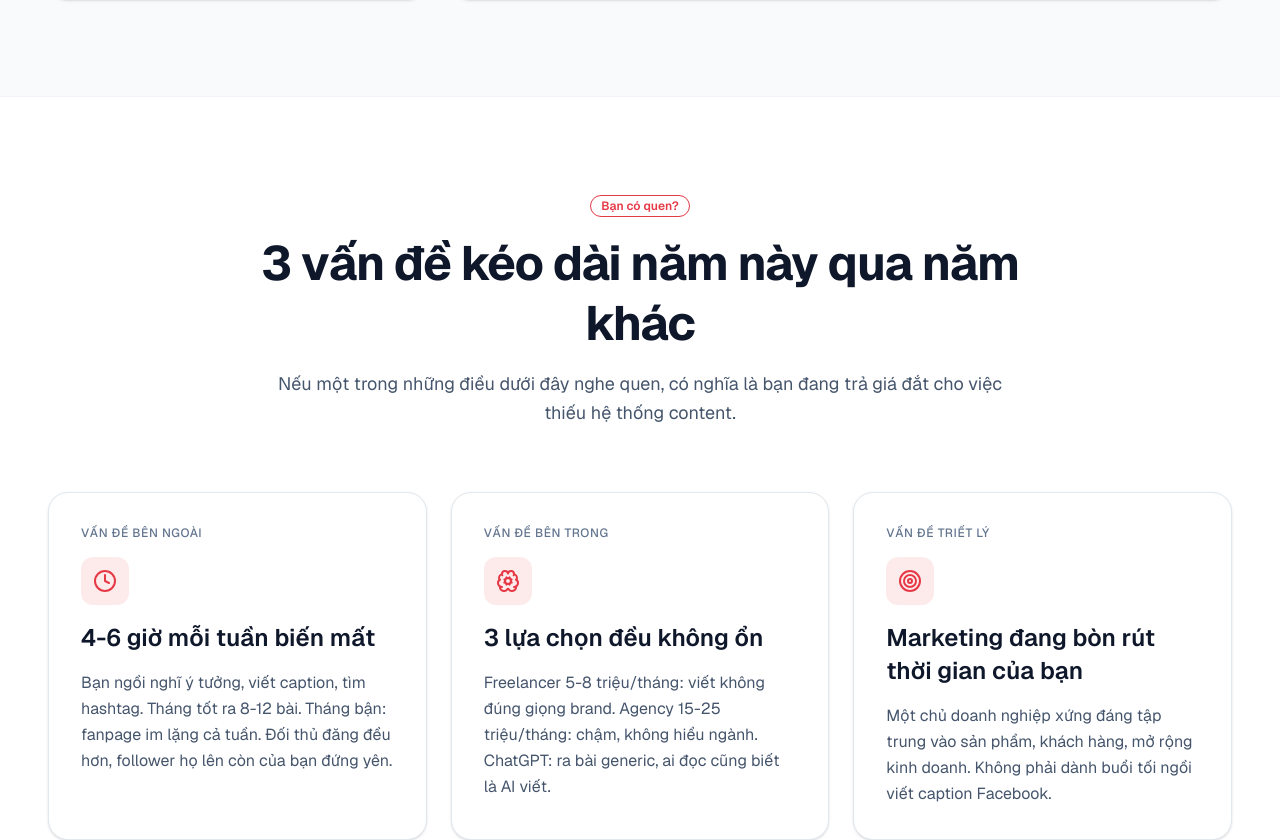
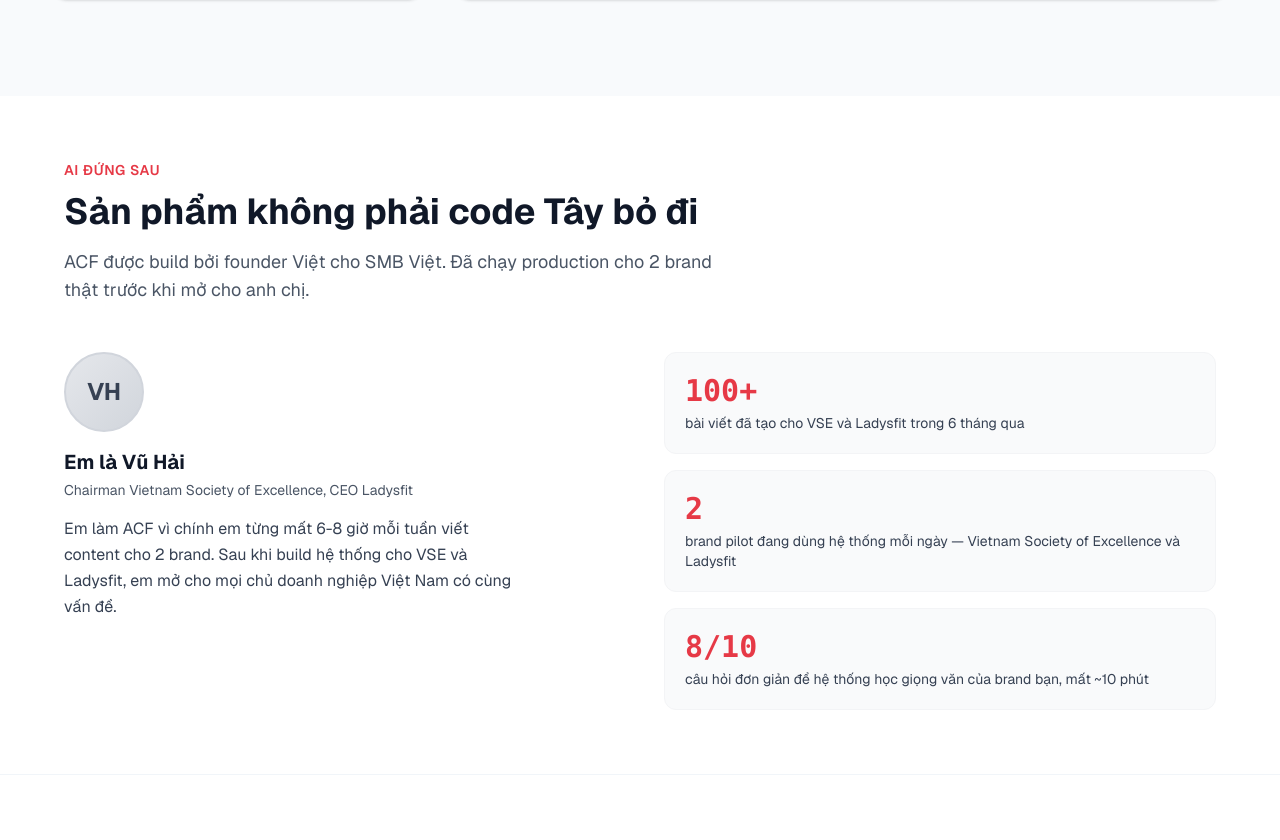
Before and after one commit to vuhuyhai/auto-content-factory, a Next.js app: page / in a window 1280 px wide. Shown: the part 1005-1845 px from the top of the page. Built offline with nearby package versions, Linux system fonts and the light colour scheme.

Commit message:
feat(landing-day27-task2): add trust section + 3 sample posts in Vietnamese

```diff
--- a/src/app/page.tsx
+++ b/src/app/page.tsx
@@ -1,7 +1,9 @@
 import { LandingNav } from "@/components/landing/landing-nav";
 import { HeroSection } from "@/components/landing/hero-section";
+import { TrustSection } from "@/components/landing/trust-section";
 import { PainSection } from "@/components/landing/pain-section";
 import { ConsequenceSection } from "@/components/landing/consequence-section";
+import { SamplesSection } from "@/components/landing/samples-section";
 import { PricingSection } from "@/components/landing/pricing-section";
 import { BonusGuaranteeSection } from "@/components/landing/bonus-guarantee-section";
 import { FinalCtaSection } from "@/components/landing/final-cta-section";
@@ -12,11 +14,14 @@ export default function HomePage() {
     <main className="min-h-screen bg-slate-50">
       <LandingNav />
       <HeroSection />
+      <TrustSection />
       {/* id wrappers cho anchor nav - khong dung vao file section */}
       <div id="features" className="scroll-mt-20">
         <PainSection />
       </div>
       <ConsequenceSection />
+      {/* SamplesSection tu mang id="samples" + scroll-mt-20 */}
+      <SamplesSection />
       <div id="pricing" className="scroll-mt-20">
         <PricingSection />
       </div>
--- /dev/null
+++ b/src/components/landing/samples-section.tsx
@@ -0,0 +1,109 @@
+// Samples Section - 3 bài thật do ACF tạo cho 3 brand khác giọng
+// Server Component: bằng chứng giọng văn linh hoạt, đặt trước Pricing
+// Anchor id="samples" cho CTA secondary trong Hero scroll tới
+
+interface SampleCard {
+  badge: string;
+  badgeClass: string;
+  brand: string;
+  voice: string;
+  title: string;
+  hook: string;
+  body: string;
+  hashtags: string;
+}
+
+const SAMPLE_CARDS: SampleCard[] = [
+  {
+    badge: "Fitness phụ nữ sau sinh",
+    badgeClass: "bg-pink-100 text-pink-800",
+    brand: "Ladysfit",
+    voice: "Giọng Everyman · ấm áp · chị em với chị em",
+    title:
+      "Bụng dưới sau sinh: bạn không lười, cơ thể bạn đang phục hồi",
+    hook: "Sao 6 tháng sau sinh bụng vẫn chưa về? Vì cơ bụng thẳng đã giãn ra 50% lúc bầu, và nó cần thời gian co lại đúng cách, không phải cố gắng hơn.",
+    body: "Có một thứ ít ai nói với chị em sau sinh: cơ bụng thẳng (diastasis recti) giãn ra 50% trong thai kỳ. 6 tháng đầu sau sinh, nó co lại tự nhiên một phần. Nhưng từ tháng thứ 7, nếu không tập đúng, nó sẽ ở yên đó. Plank và sit-up KHÔNG giúp lúc này. Nó còn làm nặng thêm.",
+    hashtags: "#Ladysfit #SauSinh #BungDuoi #DiastasisRecti #TapDungCach",
+  },
+  {
+    badge: "B2B Operational Excellence",
+    badgeClass: "bg-blue-100 text-blue-800",
+    brand: "Vietnam Society of Excellence",
+    voice: "Giọng Sage · chuyên môn · phân tích sâu",
+    title:
+      "Toyota mất 22 năm để dạy 'kaizen' cho mọi người. Bạn đang vội.",
+    hook: "Khi McKinsey hỏi 1500 CEO về điểm yếu lớn nhất của Lean transformation, câu trả lời số 1 không phải technology. Là speed of culture change.",
+    body: "Toyota Production System ra đời 1948. Đến 1970 mới chính thức gọi là 'kaizen'. Tức 22 năm từ 'có vài thực hành tốt' đến 'ai cũng biết, ai cũng làm'. Doanh nghiệp Việt 2026 muốn implement Lean trong 6 tháng. Cùng lúc đó muốn nhân viên 'tự giác cải tiến' như Toyota. Hai việc đó không cùng tồn tại.",
+    hashtags: "#VSE #OperationalExcellence #Lean #Kaizen #LongTermThinking",
+  },
+  {
+    badge: "F&B specialty coffee",
+    badgeClass: "bg-amber-100 text-amber-800",
+    brand: "Cafe Hạt Mộc Châu (mẫu)",
+    voice: "Giọng Creator · vui vẻ · kể chuyện đời thường",
+    title:
+      "Khách order cà phê đen đá. Sao tụi mình lại hỏi 'anh thích chua hay đắng?'",
+    hook: "Có ngày cô khách quen hỏi: 'Sao quán mày phức tạp vậy, gọi cà phê đen mà còn hỏi mấy câu'. Tụi mình cười, kéo cổ ghế xuống, kể.",
+    body: "Cà phê đen đá có 30+ vị khác nhau. Robusta Đắk Lắk: đậm, đắng, hậu dài. Arabica Cầu Đất: chua thanh, mùi hoa. Mix 70/30: cân bằng, dễ uống. Khách quen 'đen đá nhạt nhạt' thì hợp Arabica. Khách quen 'cà phê phải đậm' thì Robusta. Hỏi 1 câu đỡ pha 1 ly không vừa miệng.",
+    hashtags: "#SpecialtyCoffee #CaPheVietnam #ChamKhachKieuCu #ArabicaCauDat",
+  },
+];
+
+export function SamplesSection() {
+  return (
+    <section
+      id="samples"
+      className="w-full scroll-mt-20 bg-gray-50 py-16 px-4 md:py-20 md:px-6"
+    >
+      <div className="max-w-6xl mx-auto">
+        <p className="text-sm font-semibold uppercase tracking-wider text-accent-acf mb-3">
+          Bằng chứng giọng văn
+        </p>
+        <h2 className="text-3xl md:text-4xl font-bold text-gray-900 mb-4">
+          Cùng một hệ thống. 3 giọng khác nhau. Hoàn toàn Việt.
+        </h2>
+        <p className="text-lg text-gray-600 max-w-3xl mb-12">
+          Mỗi brand có persona riêng. ACF học giọng văn từ 8 câu hỏi rồi viết
+          đúng tone. Đây là 3 bài thật do hệ thống tạo cho 3 brand khác nhau.
+        </p>
+
+        <div className="grid grid-cols-1 md:grid-cols-3 gap-6 mt-12">
+          {SAMPLE_CARDS.map((card) => (
+            <article
+              key={card.brand}
+              className="flex h-full flex-col rounded-2xl border border-gray-200 bg-white p-6 transition-all duration-200 hover:border-accent-acf hover:shadow-lg"
+            >
+              <span
+                className={`inline-block rounded px-2 py-1 text-xs font-semibold uppercase tracking-wider ${card.badgeClass}`}
+              >
+                {card.badge}
+              </span>
+              <span className="mt-2 text-sm font-semibold text-gray-900">
+                {card.brand}
+              </span>
+              <span className="text-xs text-gray-500">{card.voice}</span>
+
+              <div className="mt-4 mb-4 border-t border-gray-200" />
+
+              <h3 className="text-base font-bold text-gray-900 leading-snug">
+                {card.title}
+              </h3>
+              <p className="mt-2 text-sm italic text-gray-600">{card.hook}</p>
+              <p className="mt-3 text-sm leading-relaxed text-gray-700 line-clamp-5">
+                {card.body}
+              </p>
+              <div className="mt-3 flex flex-wrap gap-1 text-xs text-blue-600">
+                {card.hashtags}
+              </div>
+            </article>
+          ))}
+        </div>
+
+        <p className="mt-12 text-center text-sm text-gray-600">
+          3 bài này do ACF tạo. Brand Ladysfit và VSE là pilot user thật. Brand
+          cà phê là mẫu minh hoạ khả năng linh hoạt giọng văn.
+        </p>
+      </div>
+    </section>
+  );
+}
--- /dev/null
+++ b/src/components/landing/trust-section.tsx
@@ -0,0 +1,80 @@
+// Trust Section - trust gate ngay sau Hero
+// Server Component: giai toa nghi ngo ve founder truoc khi vao phan van de
+// Design: light theme, accent token accent-acf
+
+interface ProofCard {
+  stat: string;
+  caption: string;
+}
+
+const PROOF_CARDS: ProofCard[] = [
+  {
+    stat: "100+",
+    caption: "bài viết đã tạo cho VSE và Ladysfit trong 6 tháng qua",
+  },
+  {
+    stat: "2",
+    caption:
+      "brand pilot đang dùng hệ thống mỗi ngày — Vietnam Society of Excellence và Ladysfit",
+  },
+  {
+    stat: "8/10",
+    caption:
+      "câu hỏi đơn giản để hệ thống học giọng văn của brand bạn, mất ~10 phút",
+  },
+];
+
+export function TrustSection() {
+  return (
+    <section className="w-full bg-white py-12 px-4 md:py-16 md:px-6">
+      <div className="max-w-6xl mx-auto">
+        <p className="text-sm font-semibold uppercase tracking-wider text-accent-acf mb-3">
+          Ai đứng sau
+        </p>
+        <h2 className="text-3xl md:text-4xl font-bold text-gray-900 mb-4">
+          Sản phẩm không phải code Tây bỏ đi
+        </h2>
+        <p className="text-lg text-gray-600 max-w-2xl mb-12">
+          ACF được build bởi founder Việt cho SMB Việt. Đã chạy production cho 2
+          brand thật trước khi mở cho anh chị.
+        </p>
+
+        <div className="grid grid-cols-1 md:grid-cols-2 gap-12">
+          {/* Cột trái — Founder card */}
+          <div>
+            <div className="flex h-20 w-20 items-center justify-center rounded-full border-2 border-gray-300 bg-gradient-to-br from-gray-200 to-gray-300">
+              <span className="text-2xl font-bold text-gray-700">VH</span>
+            </div>
+            {/* TODO: Replace với ảnh thật src/public/founder.jpg khi có */}
+            <h3 className="text-xl font-bold text-gray-900 mt-4">
+              Em là Vũ Hải
+            </h3>
+            <p className="text-sm text-gray-600 mt-1">
+              Chairman Vietnam Society of Excellence, CEO Ladysfit
+            </p>
+            <p className="text-base text-gray-700 leading-relaxed mt-4 max-w-md">
+              Em làm ACF vì chính em từng mất 6-8 giờ mỗi tuần viết content cho 2
+              brand. Sau khi build hệ thống cho VSE và Ladysfit, em mở cho mọi
+              chủ doanh nghiệp Việt Nam có cùng vấn đề.
+            </p>
+          </div>
+
+          {/* Cột phải — Proof stack */}
+          <div className="flex flex-col gap-4">
+            {PROOF_CARDS.map((card) => (
+              <div
+                key={card.stat}
+                className="rounded-xl border border-gray-100 bg-gray-50 p-5"
+              >
+                <div className="font-mono text-3xl font-bold text-accent-acf">
+                  {card.stat}
+                </div>
+                <p className="text-sm text-gray-700 mt-1">{card.caption}</p>
+              </div>
+            ))}
+          </div>
+        </div>
+      </div>
+    </section>
+  );
+}
```
